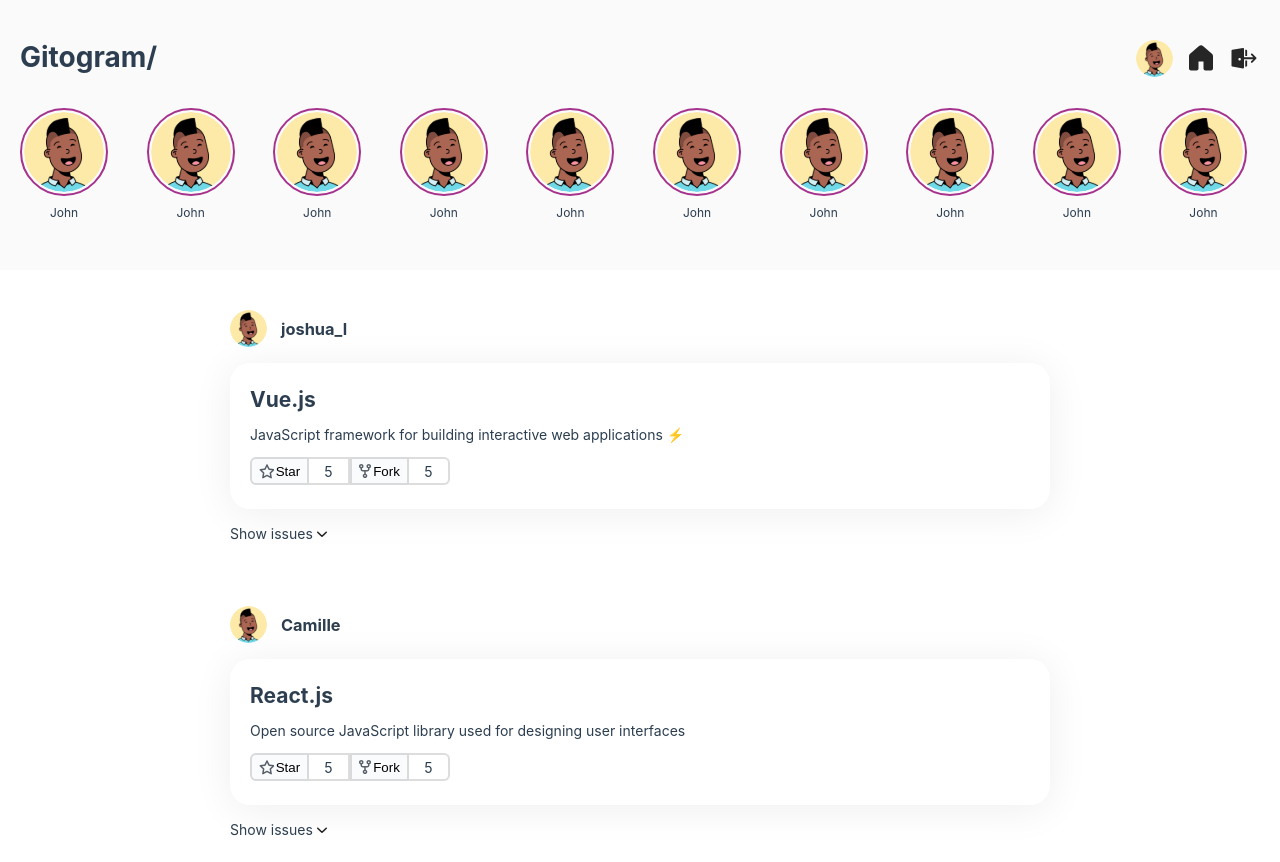
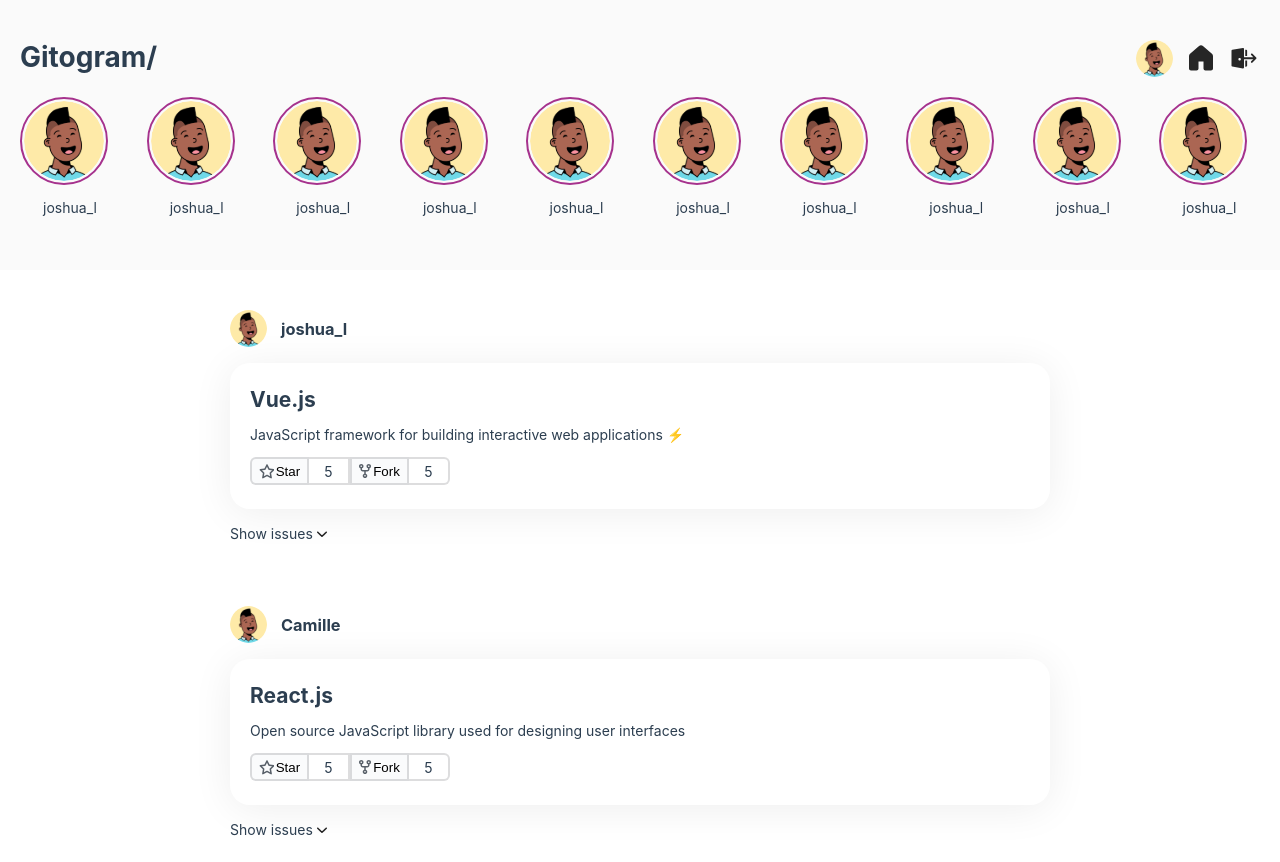
Before and after one commit to turbocharged3329/LoftSchool-Graduate-Vue-Project, a Vue app: page / in a window 1280 px wide. Built offline with nearby package versions, Linux system fonts and the light colour scheme.

Commit message:
add user-logo

```diff
--- a/src/components/main-page.vue
+++ b/src/components/main-page.vue
@@ -31,6 +31,7 @@
 import UserActions from "@/components/user-actions";
 import UserStories from "@/components/user-stories";
 import UserIssues from "@/components/user-issues";
+
 export default {
   name: "MainPage",
   components: {
--- /dev/null
+++ b/src/components/user-logo.vue
@@ -0,0 +1,63 @@
+<template>
+  <div
+  class='user-logo'
+  :class="{'vertical': isVertical}"
+  >
+    <img src="../assets/profile-photo.svg"
+    class="user-img"
+    :class="{'big' : isBig, 'small': !isBig, 'active': isActive}"
+    />
+      <p class="user-name">joshua_l</p>
+  </div>
+</template>
+
+<script>
+export default {
+  name: 'UserLogo',
+  components: {},
+  props: {
+    isVertical: {
+      type: Boolean,
+      default: false
+    },
+    isActive: {
+      type: Boolean,
+      default: false
+    },
+    isBig: {
+      type: Boolean,
+      default: false
+    }
+  },
+  data() {
+    return {}
+  },
+}
+</script>
+
+<style lang="css" scoped>
+.user-logo {
+  display: inline-flex;
+  justify-content: center;
+  align-items: center;
+}
+.vertical {
+  flex-direction: column;
+}
+.big {
+  width: 80px;
+  height: 80px;
+}
+.small {
+  width: 37px;
+  height: 37px;
+}
+.active {
+  border: 2px solid #a6328d;
+  border-radius: 50%;
+  padding: 2px;
+}
+.user-name {
+  margin-left: 12px;
+}
+</style>
--- a/src/components/user-stories.vue
+++ b/src/components/user-stories.vue
@@ -2,19 +2,19 @@
   <div class="users-stories">
     <ul class="users-stories__list">
       <li v-for="user in users" :key="user.name" class="users-stories__item">
-        <div class="users-stories__story">
-          <img src="../assets/profile-photo.svg" class="profile-photo_active" />
-          <p class="story__user-name">{{ user.name }}</p>
-        </div>
+        <UserLogo isBig isActive isVertical/>
       </li>
     </ul>
   </div>
 </template>
 
 <script>
+import UserLogo from '@/components/user-logo';
 export default {
   name: "UserStories",
-  components: {},
+  components: {
+    UserLogo
+  },
   data() {
     return {
       users: [
```
